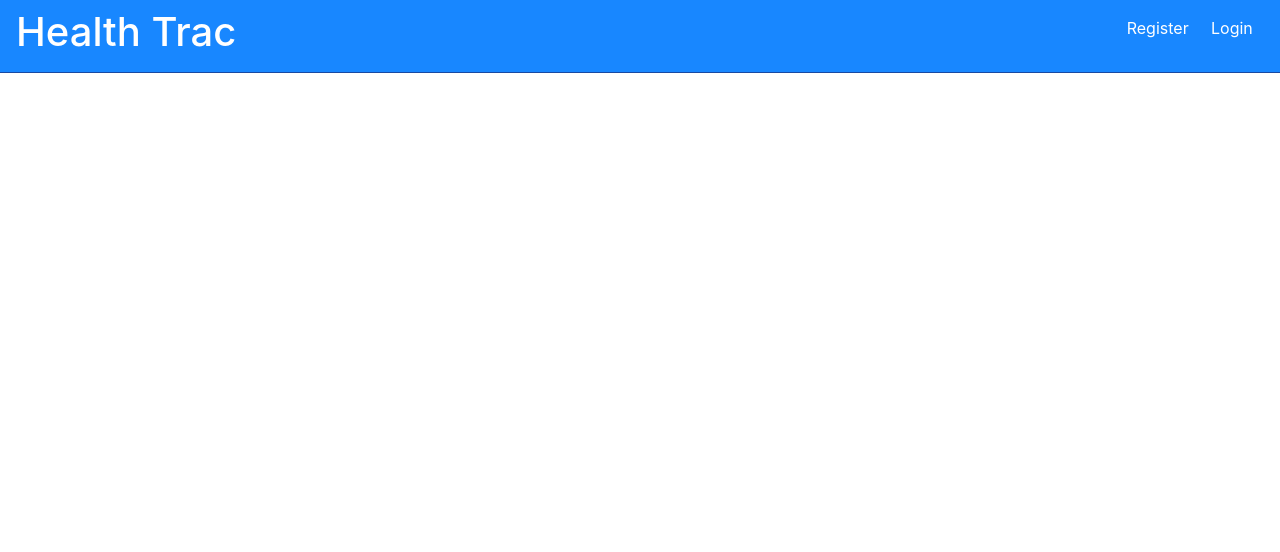
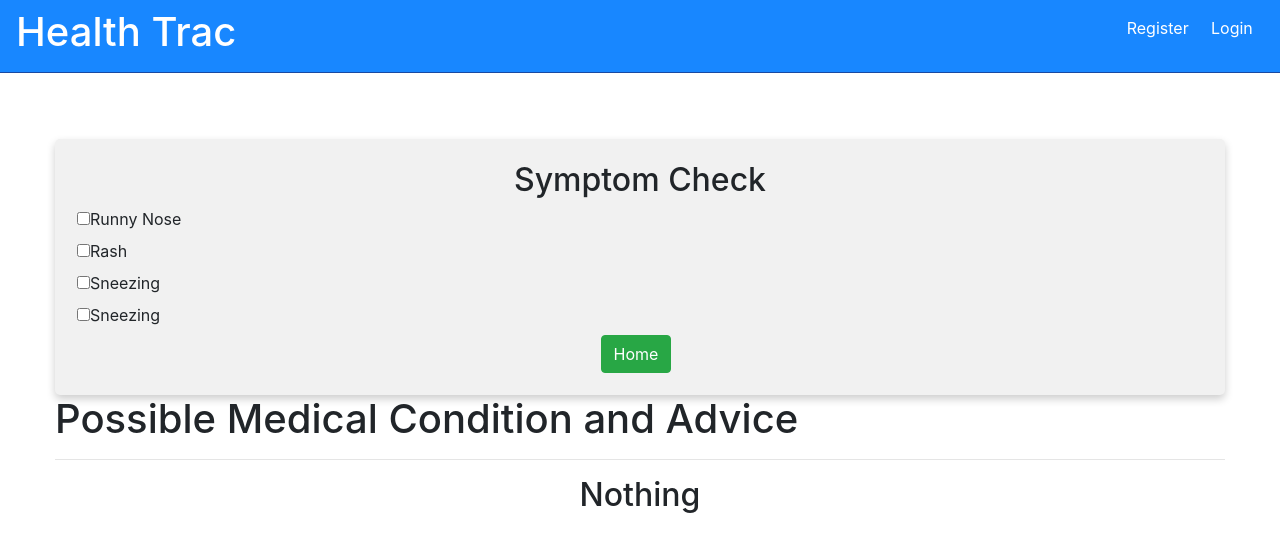
Before and after one commit to AnmoldeepSinghGill/HealthTrac, a React (Create React App) app in the folder react-client/: page /patient/symptoms in a window 1280 px wide. Shown: the top 552 px of the page. Built offline with nearby package versions, Linux system fonts and the light colour scheme.

Commit message:
ADded symptom checker

```diff
--- a/react-client/src/App.js
+++ b/react-client/src/App.js
@@ -16,22 +16,17 @@ import PatientState from './context/patient/PatientState';
 import Nav from 'react-bootstrap/Nav';
 import './App.css';
 //
-import List from './components/List';
-import EditStudent from './components/EditStudent';
-import EditArticle from './components/EditArticle';
 
-import CreateAccount from './components/CreateAccount';
-import ShowUser from './components/ShowStudent';
-import ShowArticle from './components/ShowArticle';
 
 import Home from './component/pages/Home';
 import Login from './component/auth/Login';
-import ListCourses from './components/ListCourses';
+import SymptomCheck from './component/pages/symptomCheck';
 import PatientDetails from "./component/pages/patientDetails";
 import AddPatientClinicalData from "./component/pages/addPatientClinicalData";
 import AddPatientMotivationalTip from "./component/pages/addPatientMotivationalTip";
 import AddPatientVitalSign from "./component/pages/addPatientVitalSign";
 import AddExistingPatientMotivationalTip from "./component/pages/existingMotivationalTips";
+
 //
 
 if (sessionStorage.token) {
@@ -85,6 +80,7 @@ function App() {
                   <Route exact path='/login' component={Login} />
                   <Route exact path='/register' component={Register} />
                   <PrivateRoute exact path='/patient/vitalsign' component={PatientVitalSign} />
+                  <PrivateRoute exact path ='/patient/symptoms' component={SymptomCheck}/>
                 </Switch>
               </div>
             </Fragment>
--- a/react-client/src/component/pages/patientDashboard.js
+++ b/react-client/src/component/pages/patientDashboard.js
@@ -52,6 +52,8 @@ const PatientDashboard = (props) => {
                 </div>
             </div>
             <Link to="/patient/vitalsign">Add Vital Signs</Link>
+            <br/>
+            <Link to="/patient/symptoms">Symptom Checker</Link>
         </div>
     );
 };
--- /dev/null
+++ b/react-client/src/component/pages/symptomCheck.js
@@ -0,0 +1,108 @@
+import {useContext, useEffect, useState} from 'react';
+import AuthContext from '../../context/auth/authContext';
+import axios from "axios";
+import {withRouter} from "react-router-dom";
+import { Form, Button } from "react-bootstrap";
+
+const SymptomCheck = (props) => {
+
+
+
+    const OPTIONS = ["Flu", "Cold", "Other"];
+    const [symptomCount, setSymptomCount] = useState({
+        count: 0,
+
+    });
+
+
+
+    const handleOnSubmit = (event) => {
+        event.preventDefault();
+
+            props.history.push({pathname: "/"});
+
+    };
+
+    const onChange = (e) => {
+        console.log( e.target.checked)
+        console.log(e.target.value)
+
+        if(e.target.checked == true){
+            var newCount = symptomCount.count + parseInt(e.target.value);
+            console.log("added"+newCount);
+            setSymptomCount({count:newCount})
+        }
+        else{
+            var lessCount = symptomCount.count - parseInt(e.target.value)
+            setSymptomCount({count:lessCount})
+        }
+
+
+
+
+    }
+
+    let message;
+    if(symptomCount.count ==0){
+    message =   <h2>Nothing</h2>
+    }
+    else if(symptomCount.count ==1){
+        message =<h2>Allergies</h2>
+    }
+    else if (symptomCount.count ==2 ||symptomCount.count ==3 ){
+        message =<h2>Severe Allergies (see a pharamcist and get some medicene)</h2>
+    }
+
+    else if ( symptomCount.count == 6 ||symptomCount.count == 5 || symptomCount.count == 4 ){
+        message =<h2>Cold (Take some medicene and call the doctor)</h2>
+    }
+
+    else if (symptomCount.count == 7 ){
+        message =<h2>Please Go to the hospital  </h2>
+    }
+
+    return (
+        <div>
+            <div className="card-container">
+                <div className="row justify-content-center">
+                    <h2>Symptom Check</h2>
+                </div>
+                <Form className="register-form" onSubmit={handleOnSubmit} >
+                    <div>
+                <input type="checkbox" name="runnyNose" id="runnyNose" props="" value ="0" onChange={onChange}/>
+  <label for="runnyNose">Runny Nose</label>
+  </div>
+  <div>
+  <input type="checkbox" name="rash" id="rash" value="1" onChange={onChange}/>
+  <label for="rash">Rash</label>
+  </div>
+<div>
+  <input type="checkbox" name="sneezing" id="sneezing" value="2" onChange={onChange} />
+  <label for="sneezing">Sneezing</label>
+</div>
+<div>
+  <input type="checkbox" name="soreThroat" id="soreThroat" value="4" onChange={onChange}/>
+  <label for="soreThroat">Sneezing</label>
+  </div>
+
+  <div className="row justify-content-center">
+                        <Button variant="success" type="submit">
+                           Home
+                        </Button>
+                    </div>
+                </Form>
+            </div>
+
+            <div>
+
+                <h1>
+                    Possible Medical Condition and Advice
+                </h1>
+                <hr/>
+               {message}
+                </div>
+        </div>
+    );
+
+    }
+export default withRouter(SymptomCheck);
```
